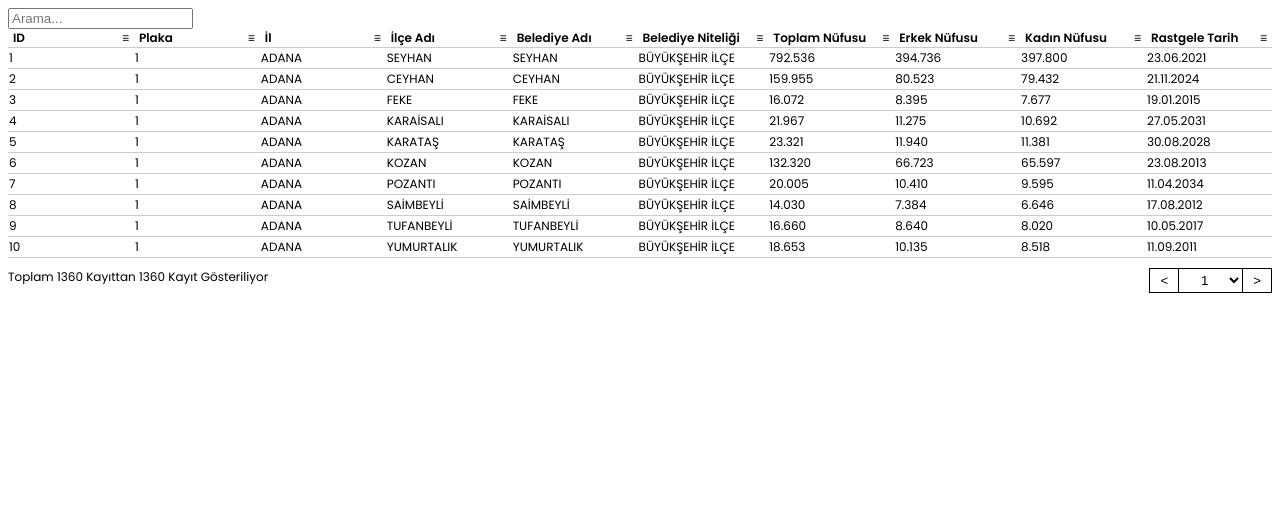
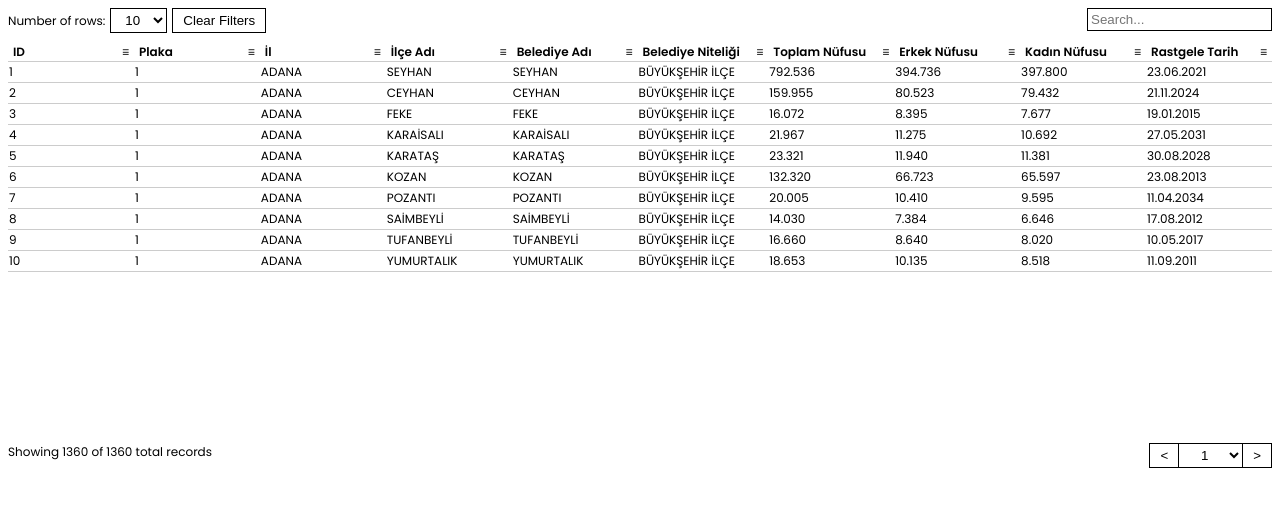
Before and after one commit to emreglnk/jsontable, a plain HTML site: page index.html in a window 1280 px wide. Drawn offline with Linux system fonts and the light colour scheme.

Commit message:
Language Support & Clear Filter Buttons

```diff
--- a/index.html
+++ b/index.html
@@ -17,6 +17,7 @@
 <body>
     <div class="jsontable p-4"></div>
 
+    <script src="localizations/en.js"></script>
     <script src="jsontable.js"></script>
 
     <script>
--- a/jsontable.css
+++ b/jsontable.css
@@ -3,10 +3,20 @@
     border-spacing: 0px;
     margin-bottom: 10px;
     /* border-collapse: separate; */
+    overflow-x: auto;
+    overflow-y: visible;
+    display: table;
+}
+.table-wrapper{
+    min-width: 100%;
+    overflow-x: auto;
+    max-height:none;
+    min-height: 400px;
 }
 
 .jsontable {
     font-size: 12px;
+    width: 100%;
     font-family: 'Poppins', sans-serif;
 }
 
@@ -14,6 +24,8 @@
 
     font-size: 12px;
     border-bottom: 1px solid #ccc;
+    border-left: none;
+    border-right: none;
 
 }
 
@@ -156,3 +168,34 @@
     border-left: none;
     border-right: none;
 }
+
+.searchbar{
+    border-radius: 0;
+    border: 1px solid;
+    margin-bottom: 10px;
+    float: right;
+    padding: 3px;
+}
+
+.clear-filters{
+    border-radius: 0;
+    border: 1px solid;
+    margin-bottom: 10px;
+    padding: 3px 10px;
+    background-color: #fff;
+    cursor: pointer;
+    height: 25px;
+    text-align: center;
+
+}
+.filter-wrapper .clear-filters{
+ width: 100%;
+}
+.nor-select {
+    border-radius: 0;
+    border: 1px solid;
+    padding: 0px 10px;
+    background-color: #fff;
+    height: 25px;
+    margin: 0 5px;
+}
--- a/jsontable.js
+++ b/jsontable.js
@@ -1,33 +1,76 @@
 class JsonTable {
     constructor(element, settings) {
+
+        // settings
         this.innerHTML = settings.innerHTML || 1;
         this.numberOfRow = settings.numberOfRow || 10;
         this.lang = settings.lang || 'tr-TR';
+        this.numberCols = settings.numberCols || [];
+        this.dateCols = settings.dateCols || [];
+        this.sortBy = settings.sortBy || 1;
+        this.order = settings.order || 1;
+
+        // localizations
+
+
+        this.localTexts = jsonTableLocalText;
+
+
         this.parent = document.querySelector(element);
+        this.tableWrapper = document.createElement("div");
+        this.tableWrapper.classList.add("table-wrapper");
         this.table = document.createElement("table");
-        this.order = 0;
         this.searchText = "";
         this.styleRow = -1;
         this.idRow = -1;
         this.page = 0;
-        this.numberCols = [];
-        this.dateCols = [];
         this.filteredUniq = [];
         this.filterSavedState = [];
         this.tableFilters = [];
+
+        //creating DOM
         this.topPanel = document.createElement("div");
         this.bottomPanel = document.createElement("div");
+
         this.counter = document.createElement("span");
         this.pagination = document.createElement("div");
+
         this.searchbar = document.createElement("input");
         this.searchbar.classList.add("searchbar");
-        this.searchbar.setAttribute("placeholder", "Arama...");
+        this.searchbar.setAttribute("placeholder", this.localTexts["search"]);
+
         this.parent.append(this.topPanel);
-        this.parent.append(this.table);
+        this.parent.append(this.tableWrapper);
+        this.tableWrapper.append(this.table);
         this.parent.append(this.bottomPanel);
+
         this.topPanel.append(this.searchbar);
         this.bottomPanel.append(this.counter);
         this.bottomPanel.append(this.pagination);
+
+        let numberOfRowsSelect = document.createElement("select");
+        numberOfRowsSelect.classList.add("nor-select");
+        for (const opt of [
+            [10, "10"],
+            [25, "25"],
+            [50, "50"],
+            [-1, this.localTexts["all"]]
+        ]) {
+            let option = document.createElement("option");
+            option.setAttribute("value", opt[0]);
+            option.innerText = opt[1];
+            numberOfRowsSelect.append(option);
+        }
+        numberOfRowsSelect.addEventListener("change", () => this.setNumberOfRows(numberOfRowsSelect.value));
+
+        this.topPanel.append(document.createTextNode(this.localTexts["number_of_rows"]));
+        this.topPanel.append(numberOfRowsSelect);
+
+        this.clearFilters = document.createElement("button");
+        this.clearFilters.innerText = this.localTexts["clear_filters"];
+        this.clearFilters.classList.add("clear-filters");
+        this.clearFilters.addEventListener("click", () => this.clearAllFilters());
+        this.topPanel.append(this.clearFilters);
 
 
         let prevBtn = document.createElement("button");
@@ -64,10 +107,48 @@ class JsonTable {
     }
 
 
+    localText(key, arr) {
+        let str=this.localTexts[key];
+        return str.replace(/%(\d+)/g, function (_, m) {
+            return arr[--m];
+        });
+    }
+
+    clearAllFilters() {
+        this.searchText = "";
+        this.tableFilters.forEach((filter,index)=>{
+            this.tableFilters[index] = {
+                op: 'na',
+                value: '',
+                value2: ''
+            };
+        });
+        this.build();
+    }
+
+    clearFilter(index) {
+            this.tableFilters[index] = {
+                op: 'na',
+                value: '',
+                value2: ''
+            };
+            this.build();
+            this.showFilters(index);
+    }
+
     loadData(data) {
         this.data = data;
         this.headers = [];
         this.rows = [];
+        this.build();
+    }
+
+    setNumberOfRows(number){
+        if (number>0){
+            this.numberOfRow = number;
+        }else{
+            this.numberOfRow=9999999;
+        }
         this.build();
     }
 
@@ -115,13 +196,13 @@ class JsonTable {
 
 
     sort(row) {
-        this.orderRow = row;
+        this.sortBy = row;
         this.order = !this.order;
         this.headers.forEach(header => {
             header.classList.remove("sorting-asc");
             header.classList.remove("sorting-desc");
         });
-        this.headers[this.orderRow].classList.add(this.order ? "sorting-asc" : "sorting-desc");
+        this.headers[this.sortBy].classList.add(this.order ? "sorting-asc" : "sorting-desc");
         this.build();
     };
 
@@ -178,10 +259,12 @@ class JsonTable {
             if (this.dateCols.indexOf(row) != -1) {
                 let dd = new Date(element);
                 if (element == '0000-00-00') {
-                    element = 'Tarih Yok';
+                    element = this.localTexts["not_a_date"];
                 }
                 if (dd != "Invalid Date" && element != null) {
                     element = dd.toLocaleDateString(this.lang);
+                }else{
+                    element = this.localTexts["not_a_date"];
                 }
             }
             preview.innerHTML = element;
@@ -251,6 +334,7 @@ class JsonTable {
             let headerTitle = document.createElement("span");
             let cellFilters = document.createElement("div");
 
+
             cellVisible.classList.add('header-text');
             if (this.innerHTML) {
                 headerTitle.innerHTML = element;
@@ -270,22 +354,22 @@ class JsonTable {
             cellVisible.append(filterIcon);
             let filterTypeSelect = document.createElement("select");
             for (const filt of [
-                ["select", "Seçim"],
-                ["inc", "İçiren"],
-                ["gt", "Büyüktür"],
-                ["lt", "Küçüktür"],
-                ["eq", "Eşittir"],
-                ["bt", "Arasında"]
+                ["select", this.localTexts["choose"]],
+                ["inc", this.localTexts["contains"]],
+                ["gt", this.localTexts["bigger_than"]],
+                ["lt", this.localTexts["smaller_than"]],
+                ["eq", this.localTexts["equals"]],
+                ["bt", this.localTexts["between"]]
             ]) {
                 let filter = document.createElement("option");
                 filter.setAttribute("value", filt[0]);
                 filter.innerText = filt[1];
                 filterTypeSelect.append(filter);
             }
+            cellFilters.append(filterTypeSelect);
 
             let valueList = document.createElement("ul");
             valueList.classList.add("select-value");
-            cellFilters.append(filterTypeSelect);
             let filterInput = document.createElement("input");
             let inputType = "text";
             if (this.numberCols.indexOf(index) != -1) {
@@ -342,6 +426,14 @@ class JsonTable {
             cell.append(cellVisible);
             this.headers.push(cell);
             row.append(cell);
+
+
+            let clearFilter = document.createElement("button");
+            clearFilter.innerText = this.localTexts["clear_filters"];
+            clearFilter.classList.add("clear-filters");
+            clearFilter.addEventListener("click", () => this.clearFilter(index));
+            cellFilters.append(clearFilter);
+
             // row.append(cellFilters);
         });
         return row;
@@ -366,10 +458,12 @@ class JsonTable {
             if (this.dateCols.indexOf(index) != -1) {
                 let dd = new Date(element);
                 if (element == '0000-00-00') {
-                    element = 'Tarih Yok';
+                    element = this.localTexts["not_a_date"];
                 }
                 if (dd != "Invalid Date" && element != null) {
                     element = dd.toLocaleDateString(this.lang);
+                } else {
+                    element = this.localTexts["not_a_date"];
                 }
             }
             if (/^(ftp|http|https):\/\/[^ "]+$/.test(element)) {
@@ -418,7 +512,6 @@ class JsonTable {
                 let values = Object.values(row);
                 for (let index = 0; index < values.length; index++) {
                     if (values[index] != null && values[index].toString().toLocaleLowerCase(this.lang).includes(this.searchText.toString().toLocaleLowerCase(this.lang))) {
-                        console.log(values[index].toString().toLocaleLowerCase(this.lang), this.searchText.toString().toLocaleLowerCase(this.lang));
                         return 1;
                     }
                 }
@@ -441,8 +534,8 @@ class JsonTable {
         let nr = 0;
 
         resultarray.sort((a, b) => {
-            a = Object.values(a)[this.orderRow];
-            b = Object.values(b)[this.orderRow];
+            a = Object.values(a)[this.sortBy];
+            b = Object.values(b)[this.sortBy];
             var ret = 0;
             if (a < b) {
                 var ret = -1;
@@ -471,7 +564,7 @@ class JsonTable {
             nr++;
         });
         this.resultarray = resultarray;
-        this.counter.innerText = "Toplam " + this.data.length + " Kayıttan " + resultarray.length + " Kayıt Gösteriliyor";
+        this.counter.innerText = this.localText("number_of_shown_records", [this.data.length, resultarray.length]);
         this.pageSelect.innerHTML = "";
         for (let index = 0; index < resultarray.length / this.numberOfRow; index++) {
             let opt = document.createElement("option");
--- /dev/null
+++ b/localizations/en.js
@@ -0,0 +1,14 @@
+var jsonTableLocalText={
+    "search":"Search...",
+    "not_a_date":"Not A Date",
+    "choose":"Choose",
+    "contains":"Contains",
+    "bigger_than":"Bigger Than",
+    "smaller_than":"Smaller Than",
+    "equals":"Equals",
+    "between":"Between",
+    "all": "All",
+    "clear_filters": "Clear Filters",
+    "number_of_rows": "Number of rows:",
+    "number_of_shown_records":"Showing %2 of %1 total records"
+}
```
Also changed, not shown: localizations/tr.js (added, +14 -0 lines).
